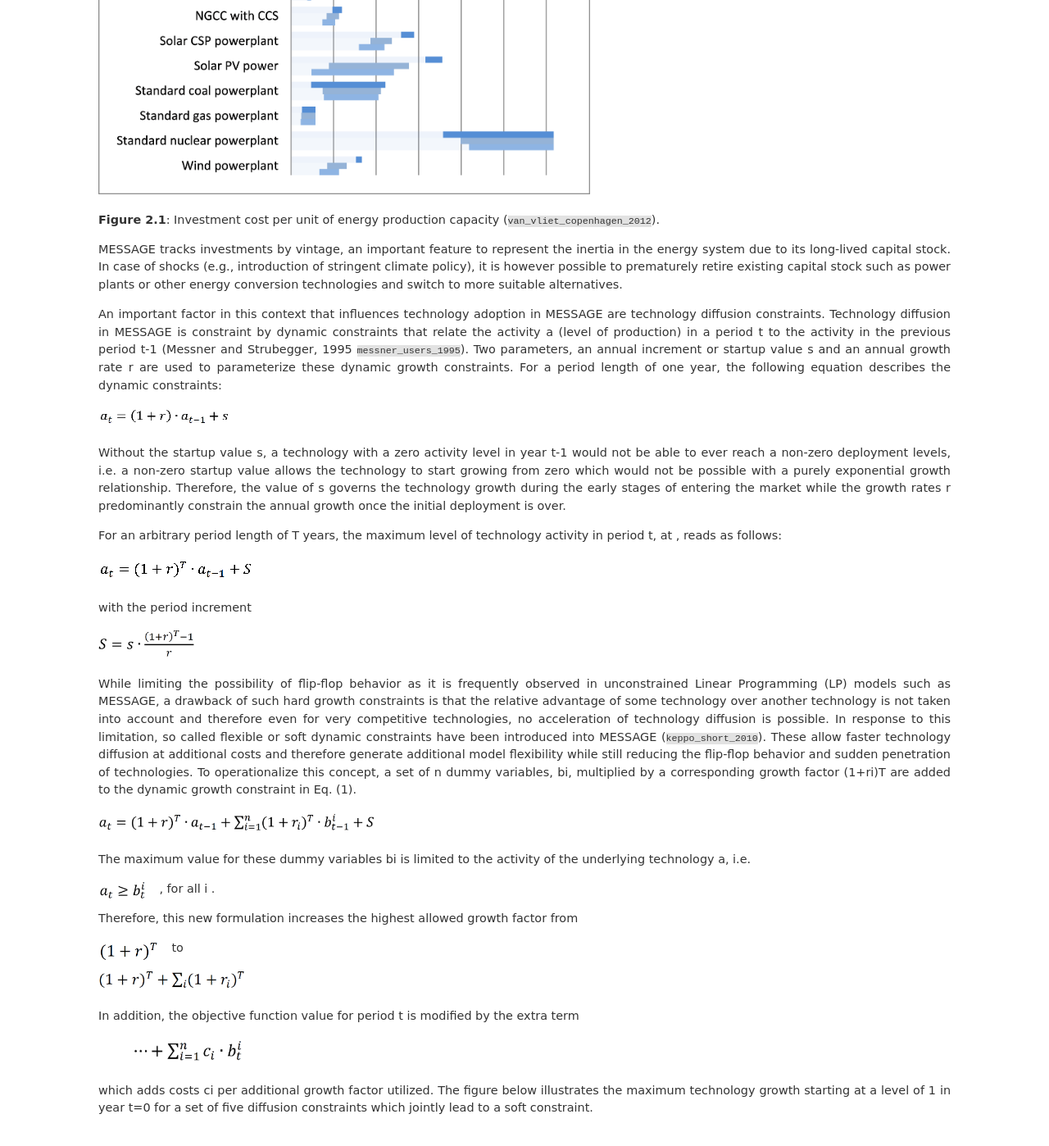
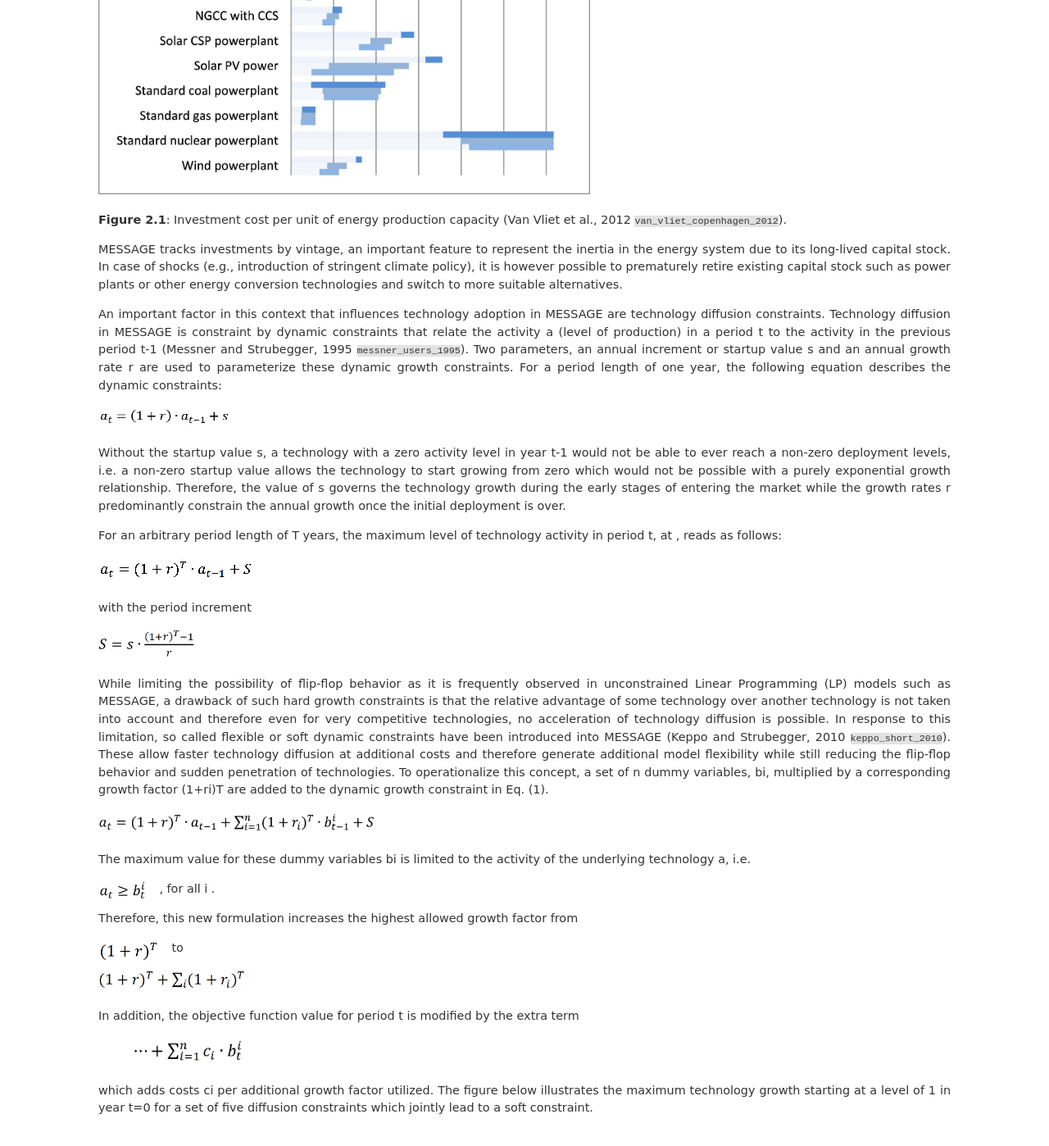
Before and after one commit to yiyi1991/message-ix-models, a Sphinx documentation site: the page built from doc/global/source/message_globiom/socio_econ/tech.rst, in a window 1280 px wide and 1400 px high, scrolled down 1007 px. Shown: the whole window at 82% size. Built offline with Sphinx 7.4.7, drawn with Linux system fonts in a browser that asks for light colours; cross-references to code outside the pages are shown as plain code; some of the changed text lies outside the part shown.

Commit message:
Update tech.rst

```diff
--- a/doc/global/source/message_globiom/socio_econ/tech.rst
+++ b/doc/global/source/message_globiom/socio_econ/tech.rst
@@ -1,10 +1,10 @@
 Technological change
 ======================
-Technological change in MESSAGE is generally treated exogenously, although pioneering work on the endogenization of technological change in energy-engineering type models has been done with MESSAGE (:cite:`messner_endogenized_1997`). The current cost and performance parameters, including conversion efficiencies and emission coefficients is generally derived from the relevant engineering literature. For the future alternative cost and performance projections are usually developed to cover a relatively wide range of uncertainties that influences model results to a good extent. As an example, Figure 2.1 below provides an overview of costs ranges for a set of key energy conversion technologies as developed in the Global Energy Assessment (`GEA <http://www.globalenergyassessment.org/>`_) and applied in MESSAGE. More detailed techno-economic assumptions can be found used in MESSAGE V.4 can be found in the `GEA scenario database <http://www.iiasa.ac.at/web-apps/ene/geadb/dsd?Action=htmlpage&page=welcome>`_.
+Technological change in MESSAGE is generally treated exogenously, although pioneering work on the endogenization of technological change in energy-engineering type models has been done with MESSAGE (Messner, 1997 :cite:`messner_endogenized_1997`). The current cost and performance parameters, including conversion efficiencies and emission coefficients is generally derived from the relevant engineering literature. For the future alternative cost and performance projections are usually developed to cover a relatively wide range of uncertainties that influences model results to a good extent. As an example, Figure 2.1 below provides an overview of costs ranges for a set of key energy conversion technologies as developed in the Global Energy Assessment (`GEA <http://www.globalenergyassessment.org/>`_) and applied in MESSAGE. More detailed techno-economic assumptions can be found used in MESSAGE V.4 can be found in the `GEA scenario database <http://www.iiasa.ac.at/web-apps/ene/geadb/dsd?Action=htmlpage&page=welcome>`_.
 
 .. image:: /_static/GEA_technology_cost_ranges.png
    :width: 600px
-**Figure 2.1**: Investment cost per unit of energy production capacity (:cite:`van_vliet_copenhagen_2012`).
+**Figure 2.1**: Investment cost per unit of energy production capacity (Van Vliet et al., 2012 :cite:`van_vliet_copenhagen_2012`).
 
 MESSAGE tracks investments by vintage, an important feature to represent the inertia in the energy system due to its long-lived capital stock. In case of shocks (e.g., introduction of stringent climate policy), it is however possible to prematurely retire existing capital stock such as power plants or other energy conversion technologies and switch to more suitable alternatives.
 
@@ -24,7 +24,7 @@ with the period increment
 .. image:: /_static/technology_diffusion_eq_2a.png
    :width: 120px
 
-While limiting the possibility of flip-flop behavior as it is frequently observed in unconstrained Linear Programming (LP) models such as MESSAGE, a drawback of such hard growth constraints is that the relative advantage of some technology over another technology is not taken into account and therefore even for very competitive technologies, no acceleration of technology diffusion is possible. In response to this limitation, so called flexible or soft dynamic constraints have been introduced into MESSAGE (:cite:`keppo_short_2010`). These allow faster technology diffusion at additional costs and therefore generate additional model flexibility while still reducing the flip-flop behavior and sudden penetration of technologies. To operationalize this concept, a set of n dummy variables, bi, multiplied by a corresponding growth factor (1+ri)T are added to the dynamic growth constraint in Eq. (1).
+While limiting the possibility of flip-flop behavior as it is frequently observed in unconstrained Linear Programming (LP) models such as MESSAGE, a drawback of such hard growth constraints is that the relative advantage of some technology over another technology is not taken into account and therefore even for very competitive technologies, no acceleration of technology diffusion is possible. In response to this limitation, so called flexible or soft dynamic constraints have been introduced into MESSAGE (Keppo and Strubegger, 2010 :cite:`keppo_short_2010`). These allow faster technology diffusion at additional costs and therefore generate additional model flexibility while still reducing the flip-flop behavior and sudden penetration of technologies. To operationalize this concept, a set of n dummy variables, bi, multiplied by a corresponding growth factor (1+ri)T are added to the dynamic growth constraint in Eq. (1).
 
 .. image:: /_static/technology_diffusion_eq_3.png
    :width: 340px
```
